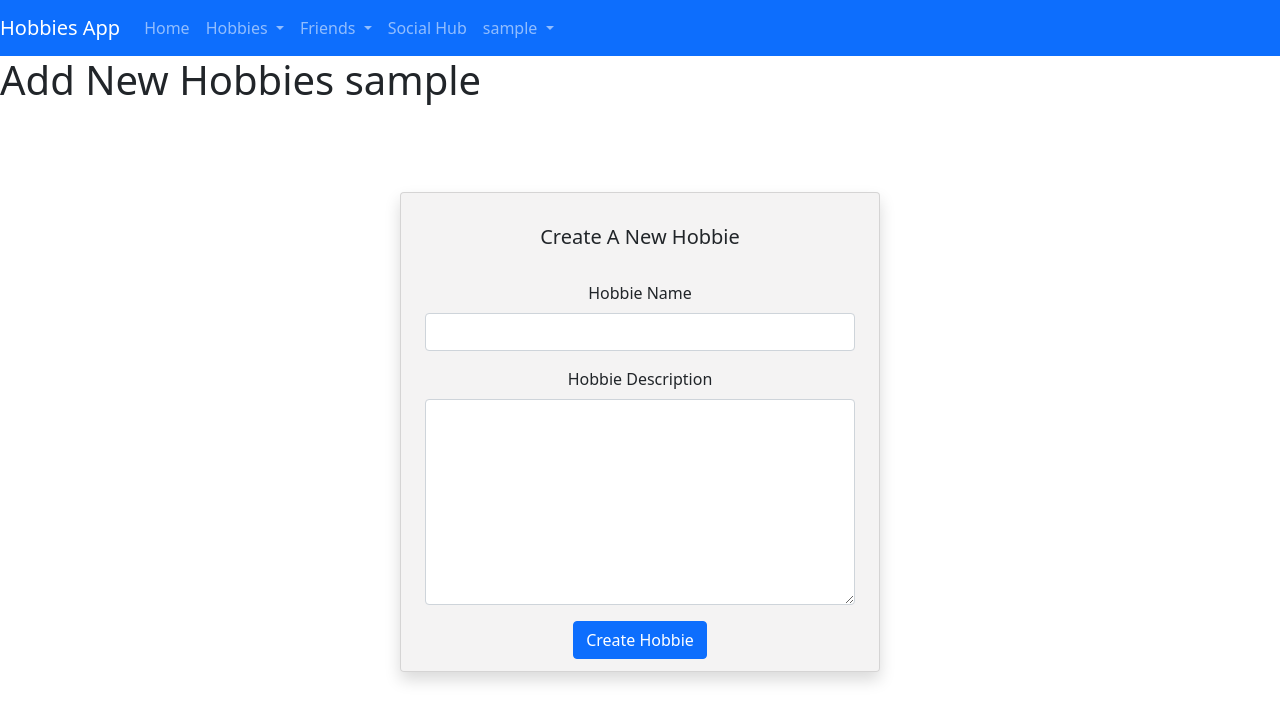
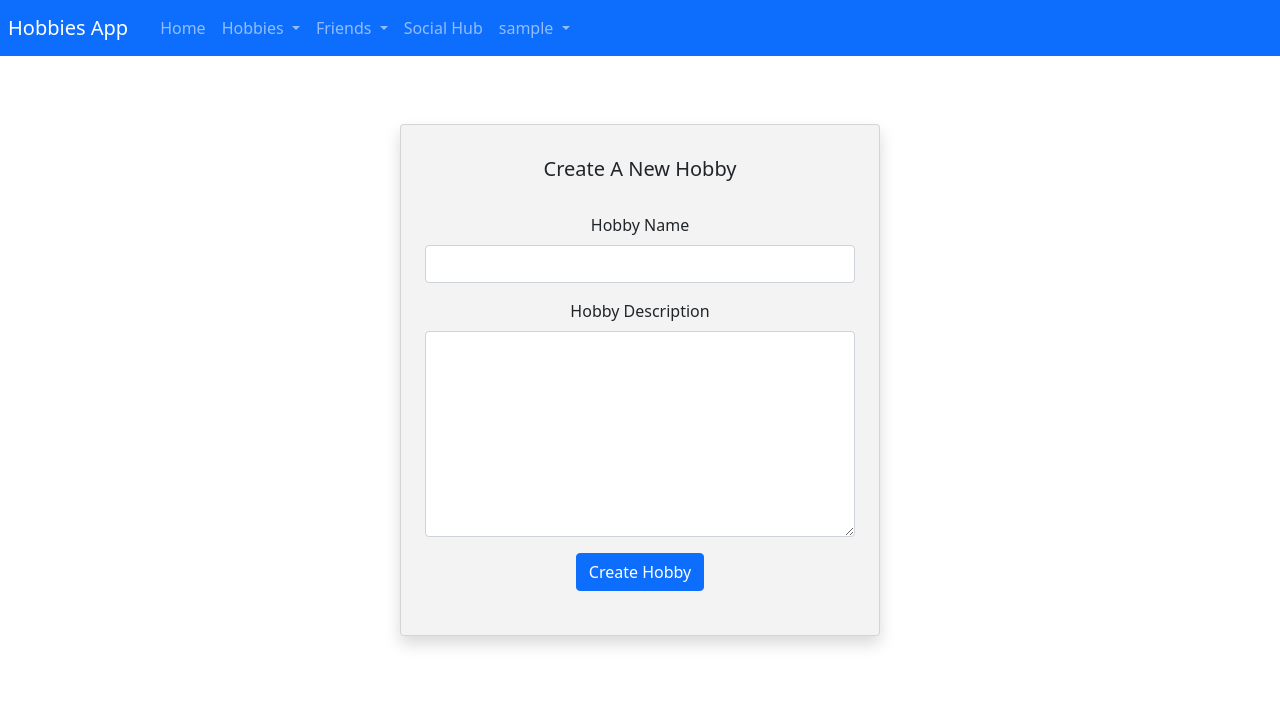
Before and after one commit to AzimIslam/HobbiesApp, a Django app: page /createHobbies/ in a window 1280 px wide. Shown: the top 722 px of the page. Run offline with Django 3.2, Linux system fonts and the light colour scheme; the visitor is signed in with stand-in values (Sample User, id 1); some libraries are stand-ins or nearby versions.

Commit message:
Cleaning up

```diff
--- a/mainapp/templates/mainapp/profile/base.html
+++ b/mainapp/templates/mainapp/profile/base.html
@@ -22,7 +22,7 @@
     <body>
       {% if user.is_authenticated %}
         <nav class="navbar navbar-expand-lg navbar-dark bg-primary">
-            <span class="navbar-brand mb-0 h1">Hobbies App</span>
+            <span class="navbar-brand mb-0 p-2 h1">Hobbies App</span>
             <div class="collapse navbar-collapse" id="navbarNav">
                 <ul class="navbar-nav">
                   <li class="nav-item">
@@ -49,7 +49,7 @@
                   <li class="nav-item">
                     <a class="nav-link" href="{% url 'social' %}">Social Hub</a>
                   </li>
-                  <li class="nav-item dropdown">
+                  <li class="nav-item dropdown ms-auto">
                     <a class="nav-link dropdown-toggle" href="#" id="navbarDropdownMenuLink" data-toggle="dropdown" aria-haspopup="true" aria-expanded="false">
                       {{ user }}
                     </a>
--- a/mainapp/templates/mainapp/profile/createhobbies.html
+++ b/mainapp/templates/mainapp/profile/createhobbies.html
@@ -3,22 +3,21 @@
 {% block content %}
 
   <div id=app>
-    <h1>Add New Hobbies {{ user }}</h1>
     <div class="full-screen d-flex align-items-center justify-content-center align-content-center text-center flex-column">
       <div class="container">
-          <div class="card shadow mx-auto text-left m-3 p-4" style="width: 30rem; height: 30rem; background-color: rgba(242, 240, 240, 0.8)">
-              <h5 class="card-title pt-2 pb-4">Create A New Hobbie</h5>
+          <div class="card shadow mx-auto text-left mt-2 p-4" style="width: 30rem; height: 32rem; background-color: rgba(242, 240, 240, 0.8)">
+              <h5 class="card-title pt-2 pb-4">Create A New Hobby</h5>
               <form method="post">
                   {% csrf_token %}
                   <div class="mb-3">
-                      <label for="hobbieName" class="form-label">Hobbie Name</label>
+                      <label for="hobbieName" class="form-label">Hobby Name</label>
                       <input type="text" name="hobbieName" class="form-control" id="hobbieName" required>
                   </div>
                   <div class="mb-3">
-                      <label for="hobbieDescription" class="form-label">Hobbie Description</label>
+                      <label for="hobbieDescription" class="form-label">Hobby Description</label>
                       <textarea class="form-control" id="hobbieDescription" name="hobbieDescription" rows="8" cols="50" required></textarea>
                   </div>
-                  <button type="button" @click="createHobbie()" class="btn btn-primary">Create Hobbie</button>
+                  <button  type="button" @click="createHobbie()" class="btn btn-primary">Create Hobby</button>
               </form>
           </div>
         </div>
@@ -46,9 +45,10 @@
                 body: JSON.stringify(data)
               });
           if (response.ok) {
-            swal("Success", "Hobbie Created", "ok");
+            swal("Success", "Hobbie Created", "success");
           } else {
-            alert("Error: Hobbie Not Added")
+            let res = await response.text()
+            swal("Error", res, "error")
           }
         },
         }
--- a/mainapp/templates/mainapp/profile/friends.html
+++ b/mainapp/templates/mainapp/profile/friends.html
@@ -3,7 +3,6 @@
 {% block content %}
   <div id=app>
     {% csrf_token %}
-    <h1 class="">Friends {{ user }}</h1>
     <div class="full-screen mx-auto flex-column">
       <div class="container">
         <div class="card shadow mx-auto text-left mt-5 m-3 p-4" style="width: 100%; height: 100%; background-color: rgba(242, 240, 240, 0.8)">
--- a/mainapp/templates/mainapp/profile/homepage.html
+++ b/mainapp/templates/mainapp/profile/homepage.html
@@ -49,7 +49,8 @@
         </div>
         <div class="card shadow p-3 m-3" style="width: 40rem; height: 40rem; background-color: rgba(242, 240, 240, 0.8); overflow: auto">
             <h4 class="text-center">My Hobbies</h2>
-            <table class="table">
+            <p v-if="hobbies.length == 0"class="text-center mt-2">You currently do not have any hobbies</p>
+            <table v-if="hobbies.length >= 0" class="table">
                 <tbody>
                     <tr v-for="(hobby) in hobbies">
                         <td class="align-middle text-center">
--- a/mainapp/templates/mainapp/profile/social.html
+++ b/mainapp/templates/mainapp/profile/social.html
@@ -3,7 +3,6 @@
 {% block content %}
   <div id=app>
     {% csrf_token %}
-    <h1 class="">Social Hub {{ user }}</h1>
     <div class="full-screen mx-auto flex-column">
       <div class="container">
         <div class="card shadow mx-auto text-left mt-5 m-3 p-4" style="width: 100%; height: 100%; background-color: rgba(242, 240, 240, 0.8)">
@@ -90,7 +89,7 @@
                                 <button type="button" class=" btn btn-info">View Hobbies</button>
                             </td>
                             <td>
-                                <button @click="cancelFriendRequest(user)" v-if="users_sent_request_to.includes(user.username)" type="button" class=" btn btn-danger">Request Sent</button>
+                                <button @click="cancelFriendRequest(user)" v-if="users_sent_request_to.includes(user.username)" type="button" class=" btn btn-danger">Cancel Request</button>
                                 <button @click="sendFriendRequest(user)" v-else type="button" class=" btn btn-info">Add Friend</button>
                             </td>
                         </tr>
```
Also changed, not shown: mainapp/api.py (+6 -1 lines), mainapp/templates/mainapp/profile/pendingFriendRequests.html (+5 -5 lines), mainapp/templates/mainapp/profile/profile.html (+6 -2 lines), mainapp/templates/mainapp/profile/searchhobbies.html (+3 -4 lines).
